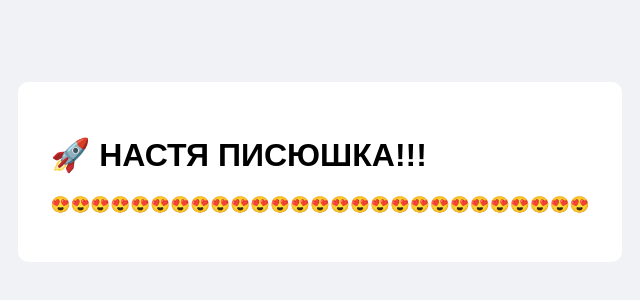
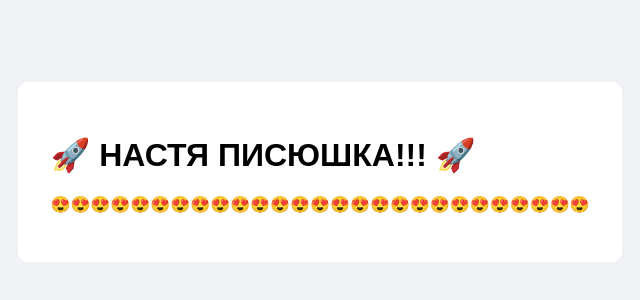
Before and after one commit to Artem-od16/the-deployer, a plain HTML site: page index.html in a window 1280 px wide. Shown: the part 236-536 px from the top of the page, 320-960 px from the left. Drawn offline with Linux system fonts and the light colour scheme.

Commit message:
Real change to trigger deploy

```diff
--- a/index.html
+++ b/index.html
@@ -9,7 +9,7 @@
 </head>
 <body>
     <div class="card">
-        <h1>🚀 НАСТЯ ПИСЮШКА!!!</h1>
+        <h1>🚀   НАСТЯ ПИСЮШКА!!!  🚀</h1>
         <p>&#128525&#128525&#128525&#128525&#128525&#128525&#128525&#128525&#128525&#128525&#128525&#128525&#128525&#128525&#128525&#128525&#128525&#128525&#128525&#128525&#128525&#128525&#128525&#128525&#128525&#128525&#128525</p>
     </div>
 </body>
```
